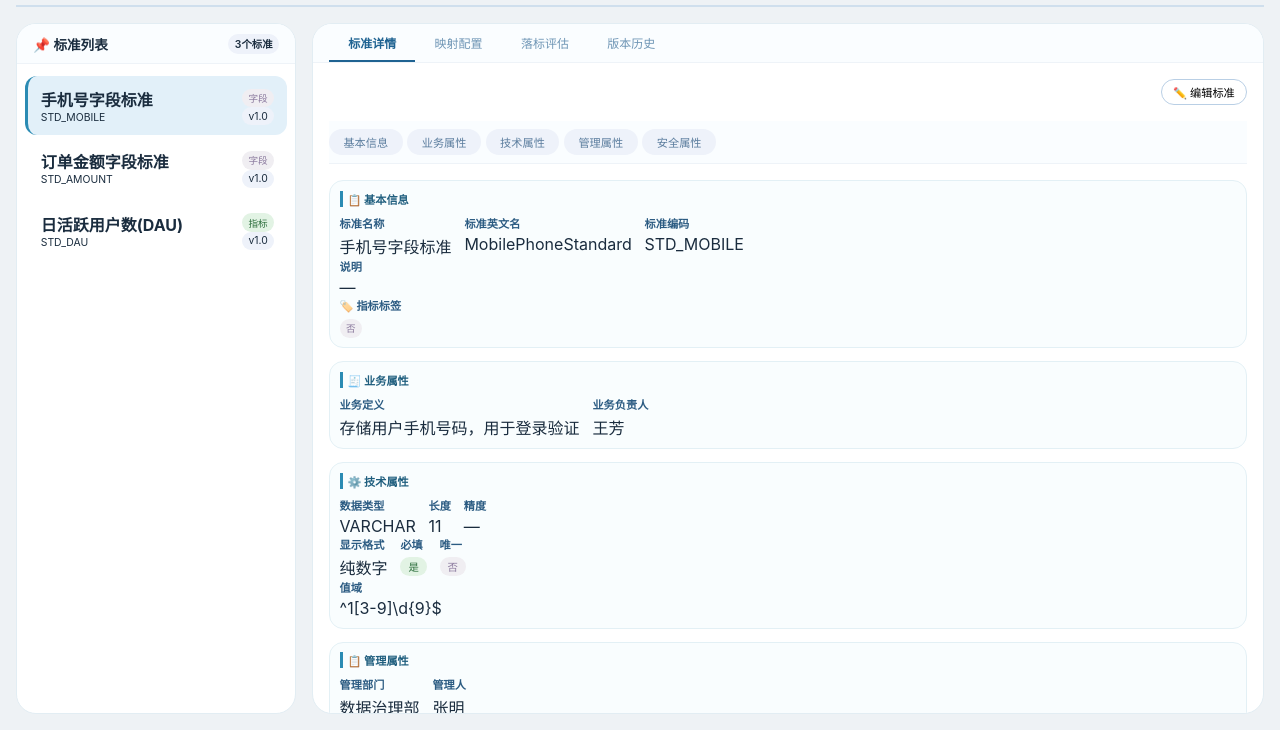
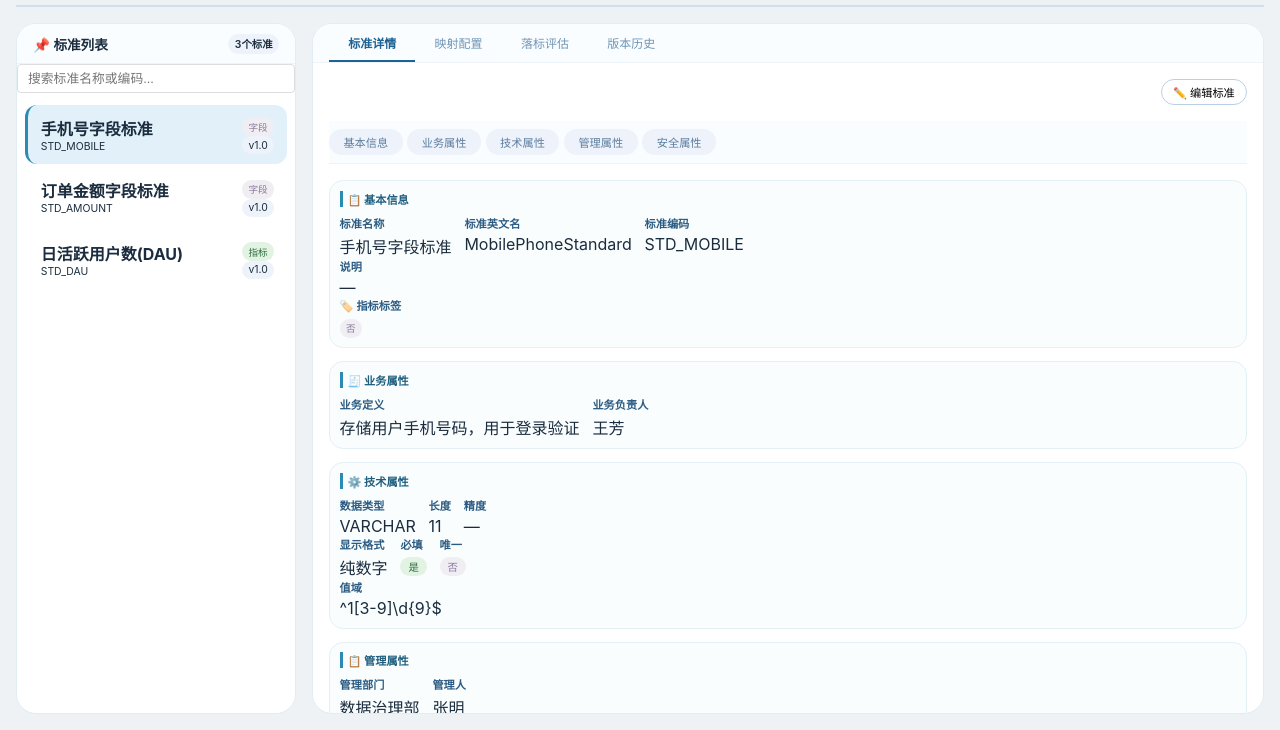
Before and after one commit to wumh170101/dataStandards, a plain HTML site: page index.html in a window 1280 px wide. Shown: the part 70-800 px from the top of the page. Drawn offline with Linux system fonts and the light colour scheme.

Commit message:
标准列表增加搜索

```diff
--- a/index.html
+++ b/index.html
@@ -502,6 +502,9 @@
                 <span>📌 标准列表</span>
                 <span class="tag" id="totalCount">0个标准</span>
             </div>
+            <div class="search-box">
+                <input type="text" id="searchInput" placeholder="搜索标准名称或编码..." style="width:100%; padding:6px 10px; border:1px solid #ddd; border-radius:4px; font-size:0.8rem;">
+            </div>
             <div class="scroll-area" id="standardListContainer"></div>
         </div>
 
@@ -593,18 +596,27 @@
     }
     function getYesNoClass(value) { return value === '是' ? 'yes-badge' : 'no-badge'; }
 
-    function renderStandardList() {
+    function renderStandardList(searchTerm = '') {
         const container = document.getElementById('standardListContainer');
-        container.innerHTML = standards.map(s => `
+        let filteredStandards = standards;
+        if (searchTerm) {
+            const lowerTerm = searchTerm.toLowerCase();
+            filteredStandards = standards.filter(s =>
+                s.name.toLowerCase().includes(lowerTerm) ||
+                s.code.toLowerCase().includes(lowerTerm) ||
+                s.englishName.toLowerCase().includes(lowerTerm)
+            );
+        }
+        container.innerHTML = filteredStandards.map(s => `
             <div class="standard-item ${selectedStandardId === s.id ? 'active' : ''}" data-id="${s.id}">
                 <div><strong>${escapeHtml(s.name)}</strong><div style="font-size:0.65rem;">${escapeHtml(s.code)}</div></div>
                 <div><span class="indicator-badge ${s.isIndicator ? 'badge-yes' : 'badge-no'}">${s.isIndicator ? '指标' : '字段'}</span><div class="tag">${s.version}</div></div>
             </div>
         `).join('');
         document.querySelectorAll('.standard-item').forEach(el => {
-            el.addEventListener('click', () => { selectedStandardId = el.dataset.id; renderStandardList(); renderCurrentTab(); });
+            el.addEventListener('click', () => { selectedStandardId = el.dataset.id; renderStandardList(searchTerm); renderCurrentTab(); });
         });
-        document.getElementById('totalCount').innerText = standards.length + '个标准';
+        document.getElementById('totalCount').innerText = filteredStandards.length + '个标准';
     }
 
     function renderCurrentTab() {
@@ -1101,6 +1113,9 @@
     });
 
     document.getElementById('createStandardBtn').addEventListener('click', openCreateDialog);
+    document.getElementById('searchInput').addEventListener('input', (e) => {
+        renderStandardList(e.target.value);
+    });
     renderStandardList();
     renderCurrentTab();
 </script>
```
